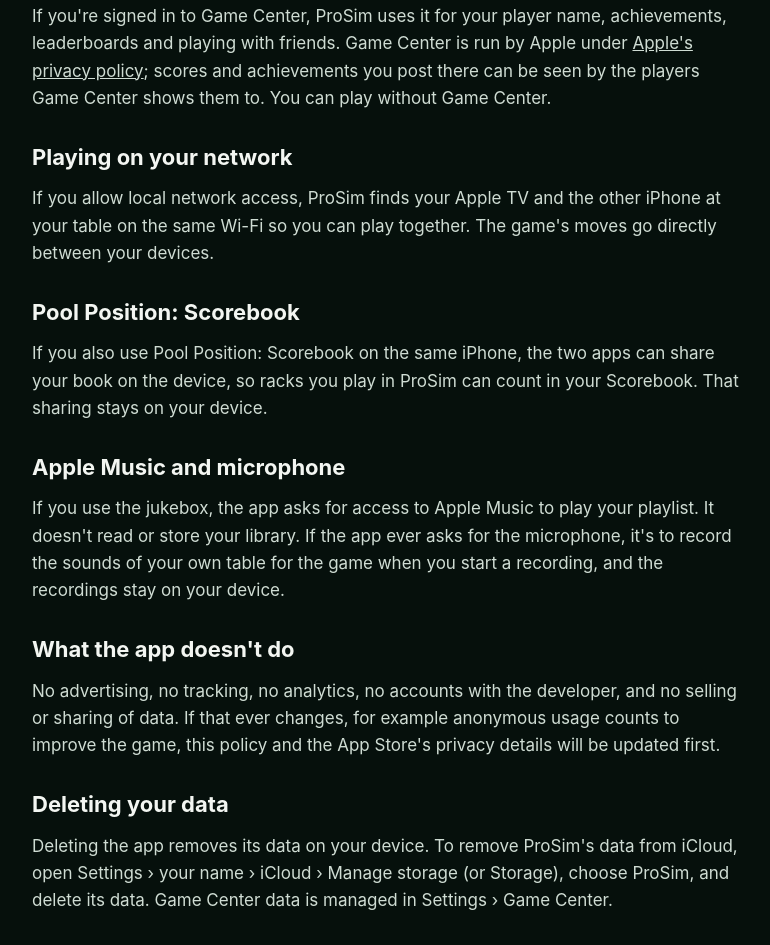
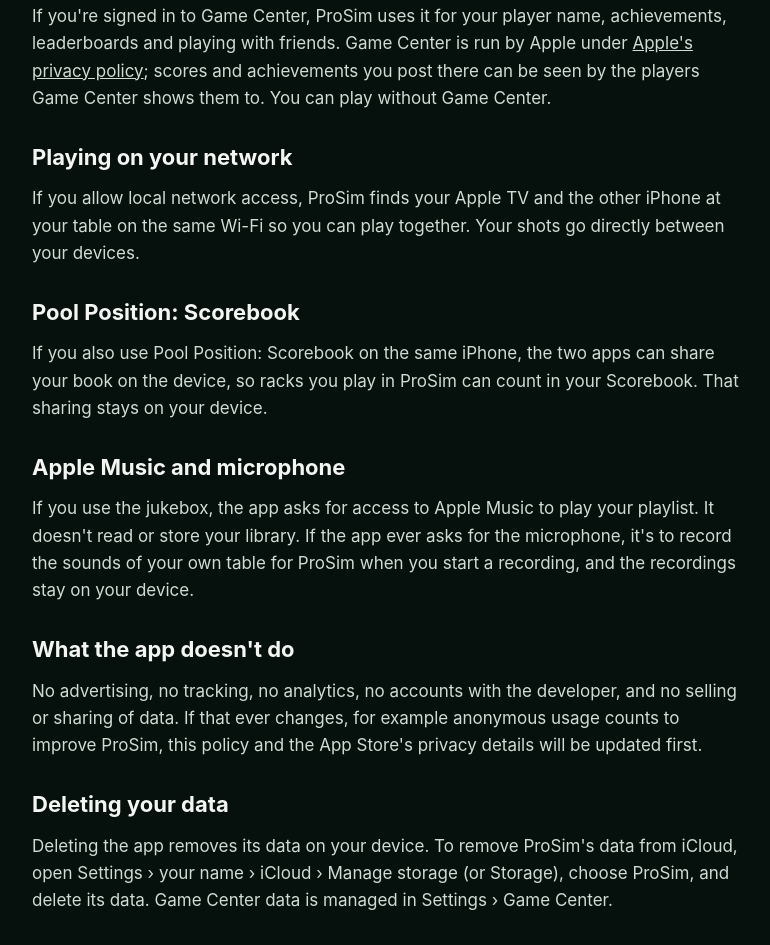
Before and after one commit to jlr9842/poolpositiongame-site, a plain HTML site: page prosim/privacy/index.html in a window 1280 px wide. Shown: the part 685-1630 px from the top of the page, without its empty margins (252-1022 px from the left). Drawn offline with Linux system fonts and the light colour scheme.

Commit message:
Copy: ProSim is a pool simulator, not a game (index, prosim, privacy)
Co-Authored-By: Claude Opus 5.5 <noreply@anthropic.com>

```diff
--- a/prosim/privacy/index.html
+++ b/prosim/privacy/index.html
@@ -19,16 +19,16 @@
 <p>If you're signed in to Game Center, ProSim uses it for your player name, achievements, leaderboards and playing with friends. Game Center is run by Apple under <a href="https://www.apple.com/legal/privacy/">Apple's privacy policy</a>; scores and achievements you post there can be seen by the players Game Center shows them to. You can play without Game Center.</p>
 
 <h2>Playing on your network</h2>
-<p>If you allow local network access, ProSim finds your Apple TV and the other iPhone at your table on the same Wi-Fi so you can play together. The game's moves go directly between your devices.</p>
+<p>If you allow local network access, ProSim finds your Apple TV and the other iPhone at your table on the same Wi-Fi so you can play together. Your shots go directly between your devices.</p>
 
 <h2>Pool Position: Scorebook</h2>
 <p>If you also use Pool Position: Scorebook on the same iPhone, the two apps can share your book on the device, so racks you play in ProSim can count in your Scorebook. That sharing stays on your device.</p>
 
 <h2>Apple Music and microphone</h2>
-<p>If you use the jukebox, the app asks for access to Apple Music to play your playlist. It doesn't read or store your library. If the app ever asks for the microphone, it's to record the sounds of your own table for the game when you start a recording, and the recordings stay on your device.</p>
+<p>If you use the jukebox, the app asks for access to Apple Music to play your playlist. It doesn't read or store your library. If the app ever asks for the microphone, it's to record the sounds of your own table for ProSim when you start a recording, and the recordings stay on your device.</p>
 
 <h2>What the app doesn't do</h2>
-<p>No advertising, no tracking, no analytics, no accounts with the developer, and no selling or sharing of data. If that ever changes, for example anonymous usage counts to improve the game, this policy and the App Store's privacy details will be updated first.</p>
+<p>No advertising, no tracking, no analytics, no accounts with the developer, and no selling or sharing of data. If that ever changes, for example anonymous usage counts to improve ProSim, this policy and the App Store's privacy details will be updated first.</p>
 
 <h2>Deleting your data</h2>
 <p>Deleting the app removes its data on your device. To remove ProSim's data from iCloud, open Settings › your name › iCloud › Manage storage (or Storage), choose ProSim, and delete its data. Game Center data is managed in Settings › Game Center.</p>
```
Also changed, not shown: index.html (+3 -3 lines), prosim/index.html (+4 -4 lines).
